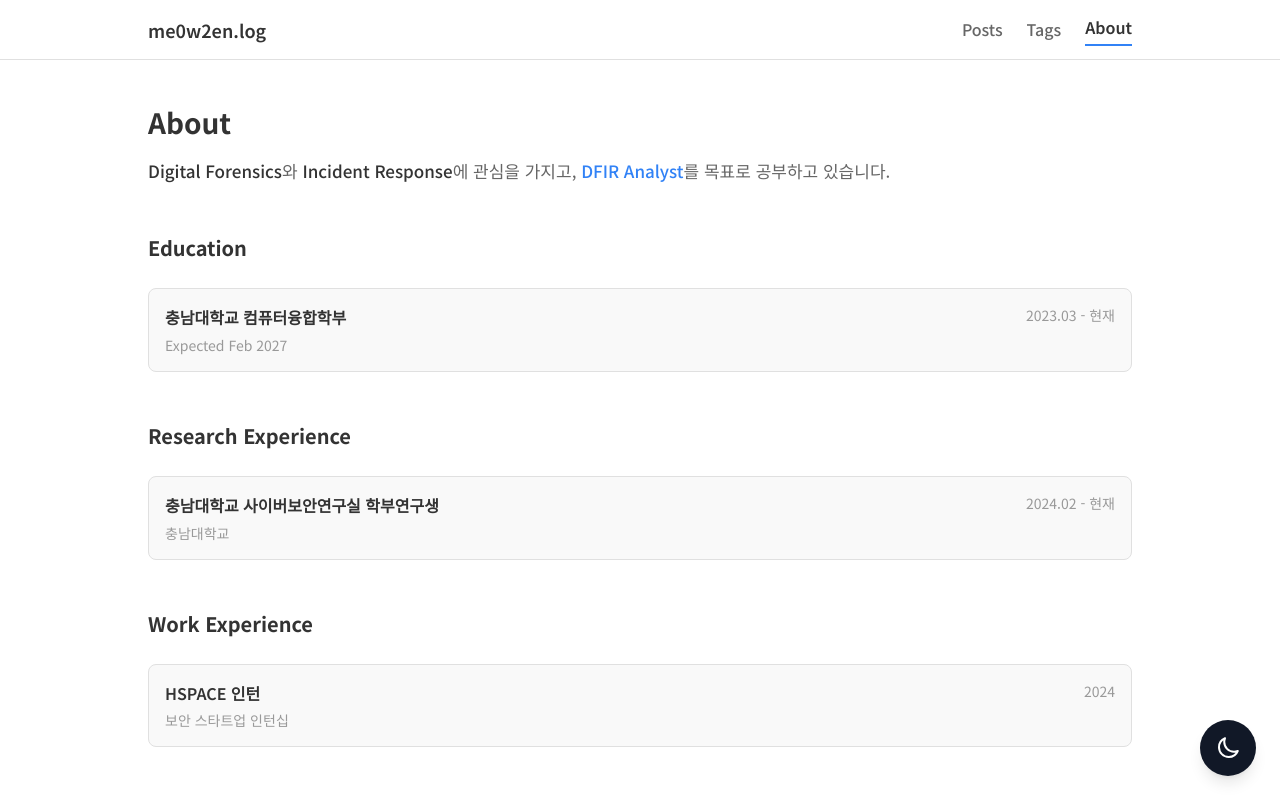
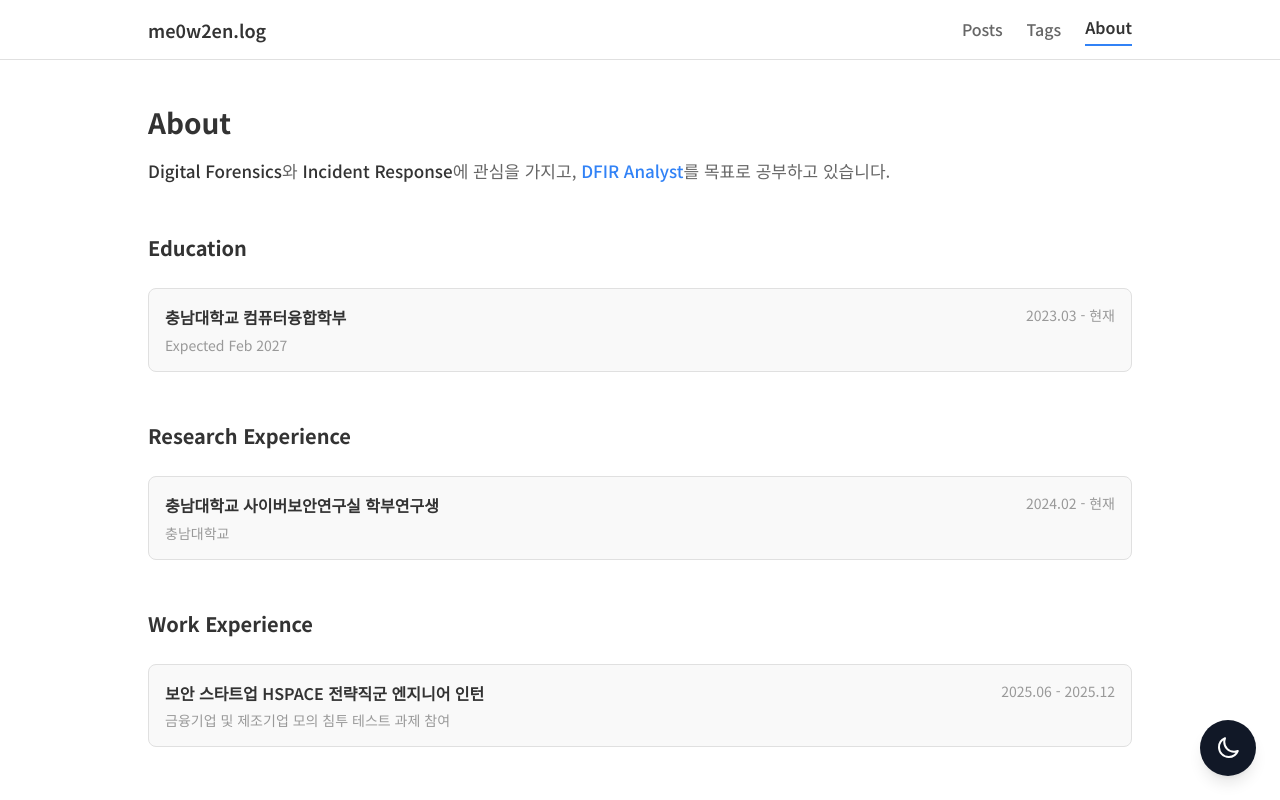
Before and after one commit to me0w2en/me0w2en.github.io, a Next.js app: page /about in a window 1280 px wide. Shown: the top 800 px of the page. Built offline with nearby package versions, Linux system fonts and the light colour scheme.

Commit message:
fix: 연혁 수정

```diff
--- a/app/about/page.tsx
+++ b/app/about/page.tsx
@@ -82,9 +82,9 @@ export default function AboutPage() {
           <div className="space-y-4">
             {[
               {
-                title: 'HSPACE 인턴',
-                period: '2024',
-                desc: '보안 스타트업 인턴십',
+                title: '보안 스타트업 HSPACE 전략직군 엔지니어 인턴',
+                period: '2025.06 - 2025.12',
+                desc: '금융기업 및 제조기업 모의 침투 테스트 과제 참여',
               }
             ].map((item, index) => (
               <div key={index} className="p-4 rounded-lg bg-background-secondary border border-border-color">
```
